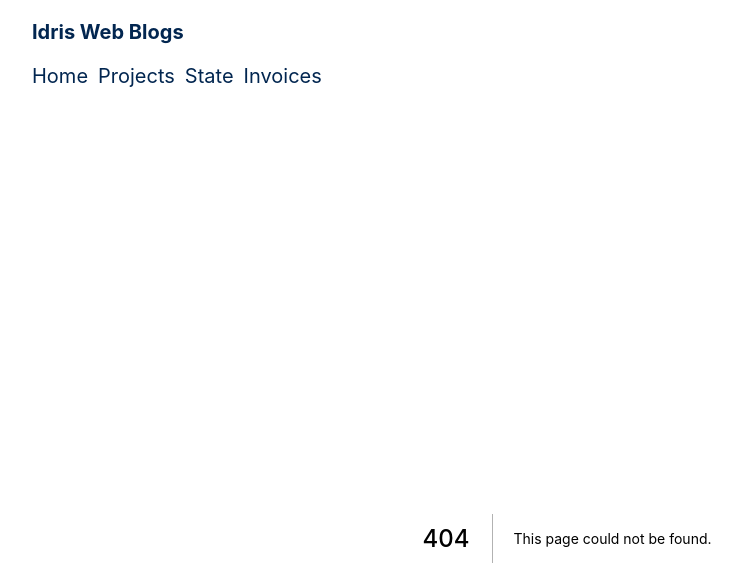
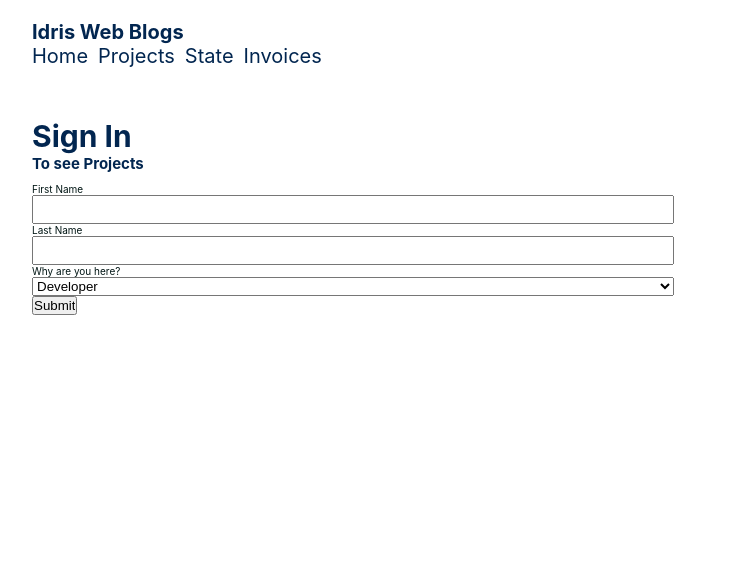
Before and after one commit to iddyboi/next-app, a Next.js app: page /projects in a window 1280 px wide. Before the commit this address had no page. Shown: the top 586 px of the page, without its empty margins (73-815 px from the left). Built offline with nearby package versions, Linux system fonts and the light colour scheme.

Commit message:
added a sign in page and downloaded use-react-form dependancy

```diff
--- a/components/Layout.tsx
+++ b/components/Layout.tsx
@@ -27,7 +27,7 @@ function Layout() {
         <Title fontSize="2rem">Idris Web Blogs</Title>
         <NavLinks>
           <Link href="/">Home</Link>
-          <Link href="/">Projects</Link>
+          <Link href="/projects">Projects</Link>
           <Link href="/state">State</Link>
           <Link href="/invoice">Invoices</Link>
         </NavLinks>
--- /dev/null
+++ b/components/SignIn/SignIn.tsx
@@ -0,0 +1,72 @@
+import styled from "styled-components";
+import { useForm } from "react-hook-form";
+
+type FormType = {
+  firstName: string;
+  lastName: string;
+  user: string;
+};
+
+function SignIn() {
+  const {
+    handleSubmit,
+    register,
+    formState: { errors },
+  } = useForm<FormType>();
+  const onSubmitHandler = (data) => console.log(data);
+  console.log(errors);
+  return (
+    <Form onSubmit={handleSubmit(onSubmitHandler)}>
+      <FormControl>
+        <label htmlFor="firstName">First Name</label>
+        <input
+          id="firstName"
+          {...register("firstName", { required: "please enter a first name" })}
+        />
+        {errors?.firstName?.message && (
+          <ErrorMessage>{errors?.firstName?.message}</ErrorMessage>
+        )}
+      </FormControl>
+      <FormControl>
+        <label htmlFor="lastName">Last Name</label>
+        <input
+          id="lastName"
+          {...register("lastName", { required: "please enter a last name" })}
+        />
+        {errors?.lastName?.message && (
+          <ErrorMessage>{errors?.lastName?.message}</ErrorMessage>
+        )}
+      </FormControl>
+      <FormControl>
+        <label htmlFor="user-question">Why are you here?</label>
+        <select {...register("user")} id="user-question">
+          <option value="developer">Developer</option>
+          <option value="guest">Guest</option>
+          <option value="other">other</option>
+        </select>
+      </FormControl>
+      <input type="submit" />
+    </Form>
+  );
+}
+
+export default SignIn;
+
+const Form = styled.form`
+  @media (min-width: 768px) {
+    max-width: 60%;
+  }
+`;
+
+const FormControl = styled.div`
+  display: flex;
+  flex-direction: column;
+  input {
+    padding: 0.5rem 1rem;
+  }
+`;
+const ErrorMessage = styled.p`
+  color: red;
+  font-weight: 700;
+  text-transform: uppercase;
+`;
--- a/package.json
+++ b/package.json
@@ -18,6 +18,7 @@
     "next": "10.2.2",
     "react": "17.0.2",
     "react-dom": "17.0.2",
+    "react-hook-form": "^7.8.4",
     "react-query": "^3.16.1",
     "styled-components": "^5.3.0",
     "uuid": "^8.3.2"
--- /dev/null
+++ b/pages/projects/index.tsx
@@ -0,0 +1,18 @@
+import React from "react";
+import SignIn from "../../components/SignIn/SignIn";
+import { Title, Subtitle } from "../../styles/fonts";
+import { Container } from "../../styles/utility-styles";
+
+function index() {
+  return (
+    <>
+      <Container>
+        <Title>Sign In</Title>
+        <Subtitle fontSize="1.5rem">To see Projects</Subtitle>
+        <SignIn />
+      </Container>
+    </>
+  );
+}
+
+export default index;
--- a/styles/fonts.js
+++ b/styles/fonts.js
@@ -3,7 +3,7 @@ import styled from "styled-components";
 export const Title = styled.h1`
   font-size: ${(props) => (props.fontSize ? props.fontSize : "3rem")};
   color: ${({ theme }) => theme.colors.primary};
-  margin-bottom: 2rem;
+  margin-bottom: ${(props) => (props.margin ? " 2rem" : null)};
 `;
 export const Subtitle = styled.h2`
   font-size: ${(props) => (props.fontSize ? props.fontSize : "1rem")};
```
Also changed, not shown: 1 other file (tests, documents, lock files or other folders).
